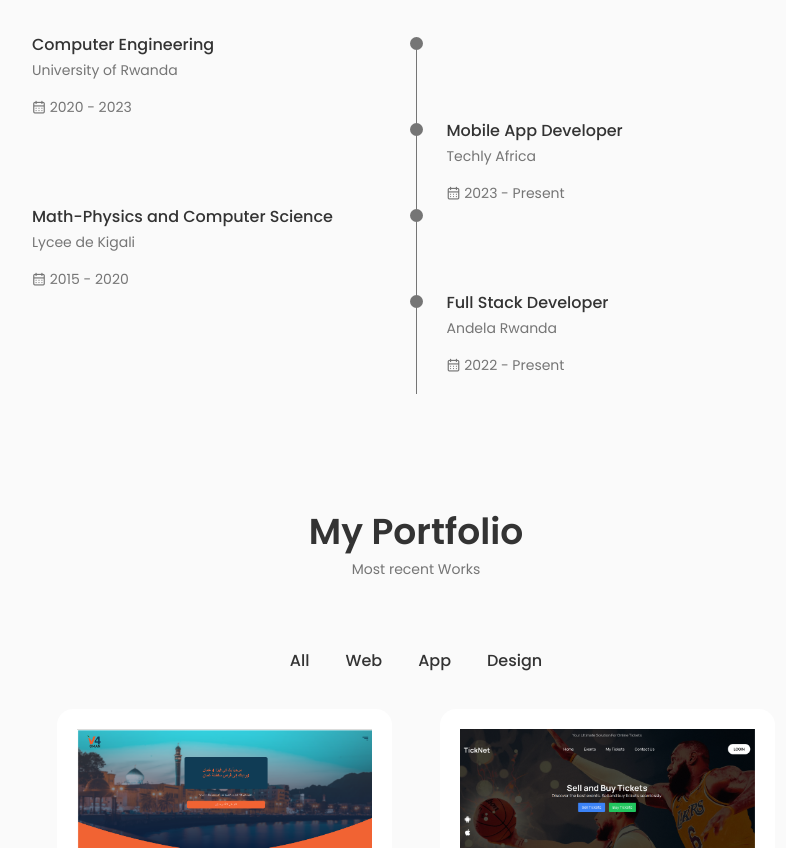
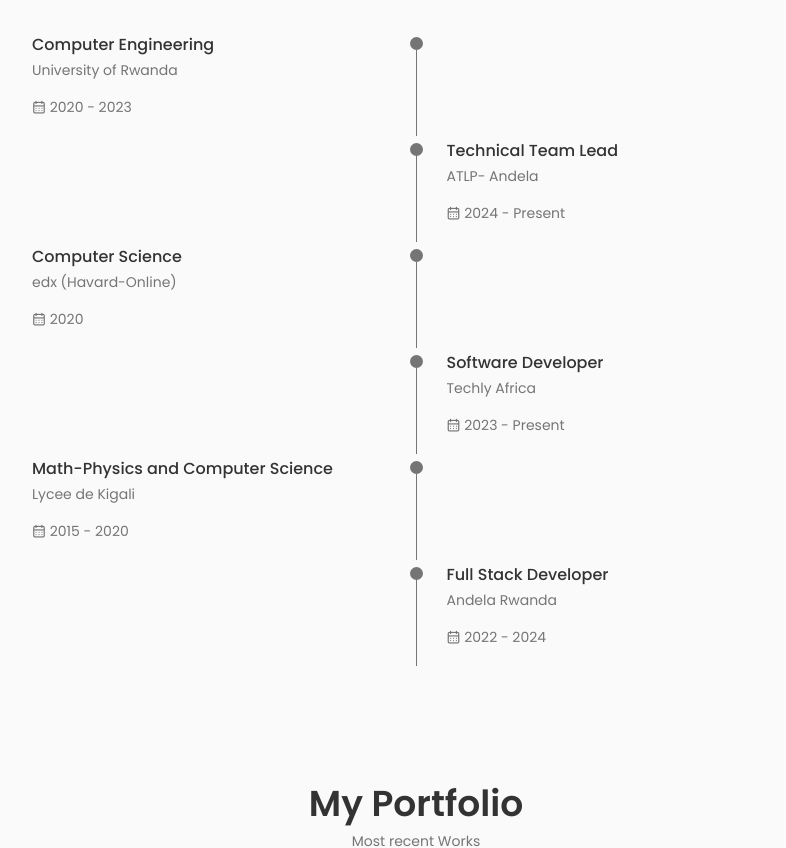
Before and after one commit to faid-terence/Personal-Portfolio, a React (Vite) app: page / in a window 1280 px wide. Shown: the part 2964-3812 px from the top of the page, without its empty margins (224-1010 px from the left). Built offline with nearby package versions, Linux system fonts and the light colour scheme.

Commit message:
Update experience section in qualifications component

```diff
--- a/src/components/Qualifications/Qualifications.jsx
+++ b/src/components/Qualifications/Qualifications.jsx
@@ -70,14 +70,45 @@ const Qualifications = () => {
                 <span className="qualification__line"></span>
               </div>
               <div>
-                <h3 className="qualification__title">Mobile App Developer</h3>
+                <h3 className="qualification__title">Technical Team Lead</h3>
+                <span className="qualification__subtitle">ATLP- Andela</span>
+                <div className="qualification__calender">
+                  <i className="uil uil-calendar-alt"></i> 2024 - Present
+                </div>
+              </div>
+            </div>
+
+            <div className="qualification__data">
+              <div>
+                <h3 className="qualification__title">Computer Science</h3>
+                <span className="qualification__subtitle">
+                  edx (Havard-Online)
+                </span>
+                <div className="qualification__calender">
+                  <i className="uil uil-calendar-alt"></i> 2020
+                </div>
+              </div>
+              <div>
+                <span className="qualification__rounder"></span>
+                <span className="qualification__line"></span>
+              </div>
+            </div>
+
+            <div className="qualification__data">
+              <div></div>
+
+              <div>
+                <span className="qualification__rounder"></span>
+                <span className="qualification__line"></span>
+              </div>
+              <div>
+                <h3 className="qualification__title">Software Developer</h3>
                 <span className="qualification__subtitle">Techly Africa</span>
                 <div className="qualification__calender">
                   <i className="uil uil-calendar-alt"></i> 2023 - Present
                 </div>
               </div>
             </div>
-
             <div className="qualification__data">
               <div>
                 <h3 className="qualification__title">
@@ -94,7 +125,7 @@ const Qualifications = () => {
               </div>
             </div>
 
-            <div className="qualification__data">
+            <div className="qualification__data new">
               <div></div>
 
               <div>
@@ -105,81 +136,11 @@ const Qualifications = () => {
                 <h3 className="qualification__title">Full Stack Developer</h3>
                 <span className="qualification__subtitle">Andela Rwanda</span>
                 <div className="qualification__calender">
-                  <i className="uil uil-calendar-alt"></i> 2022 - Present
+                  <i className="uil uil-calendar-alt"></i> 2022 - 2024
                 </div>
               </div>
             </div>
           </div>
-
-          {/* <div className={toggleState === 2  ? "qualification__content qualification__content-active" : "qualification__active"}>
-            <div className="qualification__data">
-              <div>
-                <h3 className="qualification__title">Mobile App Developer</h3>
-                <span className="qualification__subtitle">
-                  Techly Africa
-                </span>
-                <div className="qualification__calender">
-                  <i className="uil uil-calendar-alt"></i> 2023 - Present
-                </div>
-              </div>
-              <div>
-                <span className="qualification__rounder"></span>
-                <span className="qualification__line"></span>
-              </div>
-            </div>
-
-            <div className="qualification__data">
-              <div></div>
-
-              <div>
-                <span className="qualification__rounder"></span>
-                <span className="qualification__line"></span>
-              </div>
-              <div>
-                <h3 className="qualification__title">Full Stack Developer</h3>
-                <span className="qualification__subtitle">
-                  Andela Rwanda
-                </span>
-                <div className="qualification__calender">
-                  <i className="uil uil-calendar-alt"></i> 2023 - Present
-                </div>
-              </div>
-            </div>
-
-            <div className="qualification__data">
-              <div>
-                <h3 className="qualification__title">Web Designer</h3>
-                <span className="qualification__subtitle">
-                  University of Rwanda
-                </span>
-                <div className="qualification__calender">
-                  <i className="uil uil-calendar-alt"></i> 2022 - Present
-                </div>
-              </div>
-              <div>
-                <span className="qualification__rounder"></span>
-                <span className="qualification__line"></span>
-              </div>
-            </div>
-
-            <div className="qualification__data">
-              <div></div>
-
-              <div>
-                <span className="qualification__rounder"></span>
-                <span className="qualification__line"></span>
-              </div>
-              <div>
-                <h3 className="qualification__title">UI/UX Designer</h3>
-                <span className="qualification__subtitle">
-                  Personal
-                </span>
-                <div className="qualification__calender">
-                  <i className="uil uil-calendar-alt"></i> 2022 - Present
-                </div>
-              </div>
-            </div>
-          </div> */}
         </div>
       </div>
     </section>
--- a/src/components/Qualifications/qualification.css
+++ b/src/components/Qualifications/qualification.css
@@ -1,39 +1,40 @@
-.qualification__container{
+.qualification__container {
   max-width: 768px;
 }
-.qualification__tabs{
+.qualification__tabs {
   display: flex;
   justify-content: center;
   margin-bottom: var(--mb-2);
 }
-.qualification__button{
+.qualification__button {
   font-size: var(--h3-font-size);
   font-weight: var(--font-medium);
   color: var(--title-color);
   margin: 0 var(--mb-1);
   cursor: pointer;
 }
-.qualification__button:hover{
+.qualification__button:hover {
   color: var(--title-color-dark);
 }
-.qualification__active{
+.qualification__active {
   color: var(--title-color-dark);
 }
-.qualification__sections{
+.qualification__sections {
   display: grid;
   grid-template-columns: 0.5fr;
   justify-content: center;
 }
-.qualification__content{
+.qualification__content {
   display: none;
 }
-.qualification__content-active{
+.qualification__content-active {
   display: block;
 }
-.qualification__data{
+.qualification__data {
   display: grid;
   grid-template-columns: 1fr max-content 1fr;
   column-gap: 1.5rem;
+  margin-top: 20px;
 }
 .qualification__title {
   font-size: var(--normal-font-size);
@@ -47,14 +48,14 @@
 .qualification__calender {
   font-size: var(--small-font-size);
 }
-.qualification__rounder{
+.qualification__rounder {
   display: inline-block;
   width: 13px;
   height: 13px;
   background-color: var(--text-color);
   border-radius: 50%;
 }
-.qualification__line{
+.qualification__line {
   display: block;
   width: 1px;
   height: 100%;
```
Lines whose indentation alone changed are shown as unchanged.
